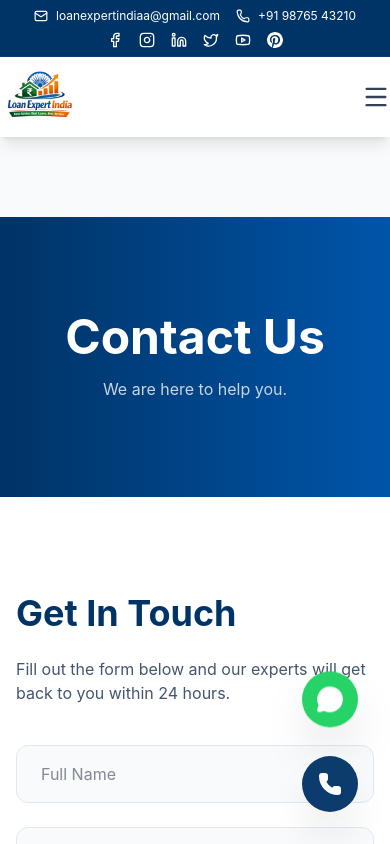
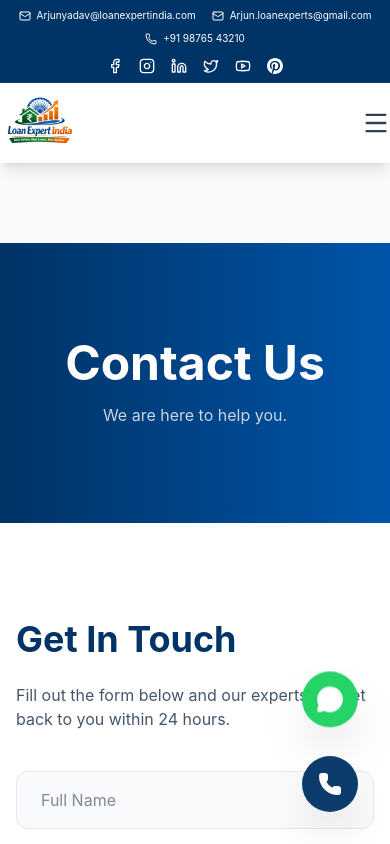
Before and after one commit to vikassolankey/loan-experts-india, a React (Vite) app: page /contact in a window 390 px wide. Shown: the top 844 px of the page. Built offline with nearby package versions, Linux system fonts and the light colour scheme.

Commit message:
Update TopHeader for mobile view: added multiple emails, optimized layout, and fixed icon consistency

```diff
--- a/src/components/layout/Footer.tsx
+++ b/src/components/layout/Footer.tsx
@@ -3,7 +3,7 @@ import { Facebook, Instagram, Linkedin, Twitter, Youtube, MapPin, Phone, Mail }
 import Pinterest from '../common/Pinterest';
 
 const Footer = () => (
-  <footer className="bg-finance-blue text-white pt-24 pb-12">
+  <footer className="bg-finance-blue text-white pt-24 pb-12 overflow-hidden">
     <div className="max-w-7xl mx-auto px-4">
       <div className="grid grid-cols-1 md:grid-cols-2 lg:grid-cols-4 gap-12 mb-16">
         <div>
@@ -52,7 +52,6 @@ const Footer = () => (
             <li className="flex gap-3">
               <Mail size={18} className="text-finance-gold flex-shrink-0" />
               <div className="flex flex-col">
-                <span>loanexpertkndiaa@gmail.com</span>
                 <span>loanexpertindiaa@gmail.com</span>
                 <span>Arjunyadav@loanexpertindia.com</span>
                 <span>Arjun.loanexperts@gmail.com</span>
--- a/src/components/layout/TopHeader.tsx
+++ b/src/components/layout/TopHeader.tsx
@@ -13,21 +13,29 @@ import Pinterest from "../common/Pinterest";
 
 const TopHeader = () => (
   <div className="bg-finance-blue text-white py-2 px-4 border-b border-white/5">
-    <div className="max-w-7xl mx-auto flex flex-col sm:flex-row justify-between items-center gap-2 text-xs sm:text-sm">
-      <div className="flex items-center gap-4">
+    <div className="max-w-7xl mx-auto flex flex-col sm:flex-row justify-between items-center gap-3 text-[10px] sm:text-xs">
+      <div className="flex flex-wrap justify-center sm:justify-start items-center gap-x-4 gap-y-2">
         <a
-          href="mailto:loanexpertindiaa@gmail.com"
-          className="flex items-center gap-2 hover:text-finance-gold transition-colors"
+          href="mailto:Arjunyadav@loanexpertindia.com"
+          className="flex items-center gap-1.5 hover:text-finance-gold transition-colors whitespace-nowrap"
         >
-          <Mail size={14} /> loanexpertindiaa@gmail.com
+          <Mail size={12} /> Arjunyadav@loanexpertindia.com
         </a>
 
-        <span className="text-white/20 hidden sm:inline">|</span>
+        <span className="text-white/20 hidden lg:inline">|</span>
+        <a
+          href="mailto:Arjun.loanexperts@gmail.com"
+          className="flex items-center gap-1.5 hover:text-finance-gold transition-colors whitespace-nowrap"
+        >
+          <Mail size={12} /> Arjun.loanexperts@gmail.com
+        </a>
+
+        <span className="text-white/20 hidden md:inline">|</span>
         <a
           href="tel:+919876543210"
-          className="flex items-center gap-2 hover:text-finance-gold transition-colors"
+          className="flex items-center gap-1.5 hover:text-finance-gold transition-colors whitespace-nowrap"
         >
-          <Phone size={14} /> +91 98765 43210
+          <Phone size={12} /> +91 98765 43210
         </a>
       </div>
       <div className="flex items-center gap-4">
```
Also changed, not shown: 1 other file (tests, documents, lock files or other folders).
